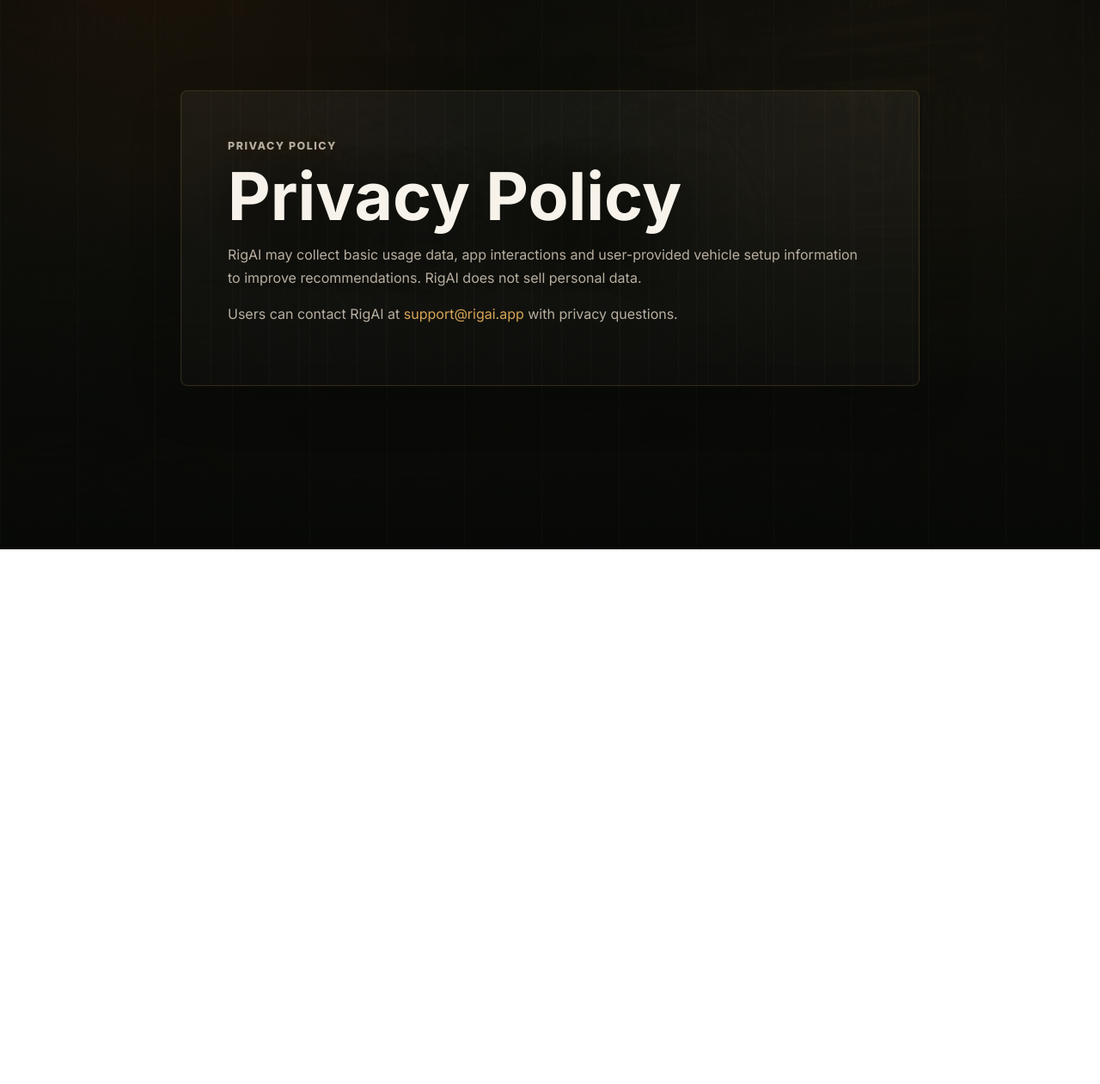
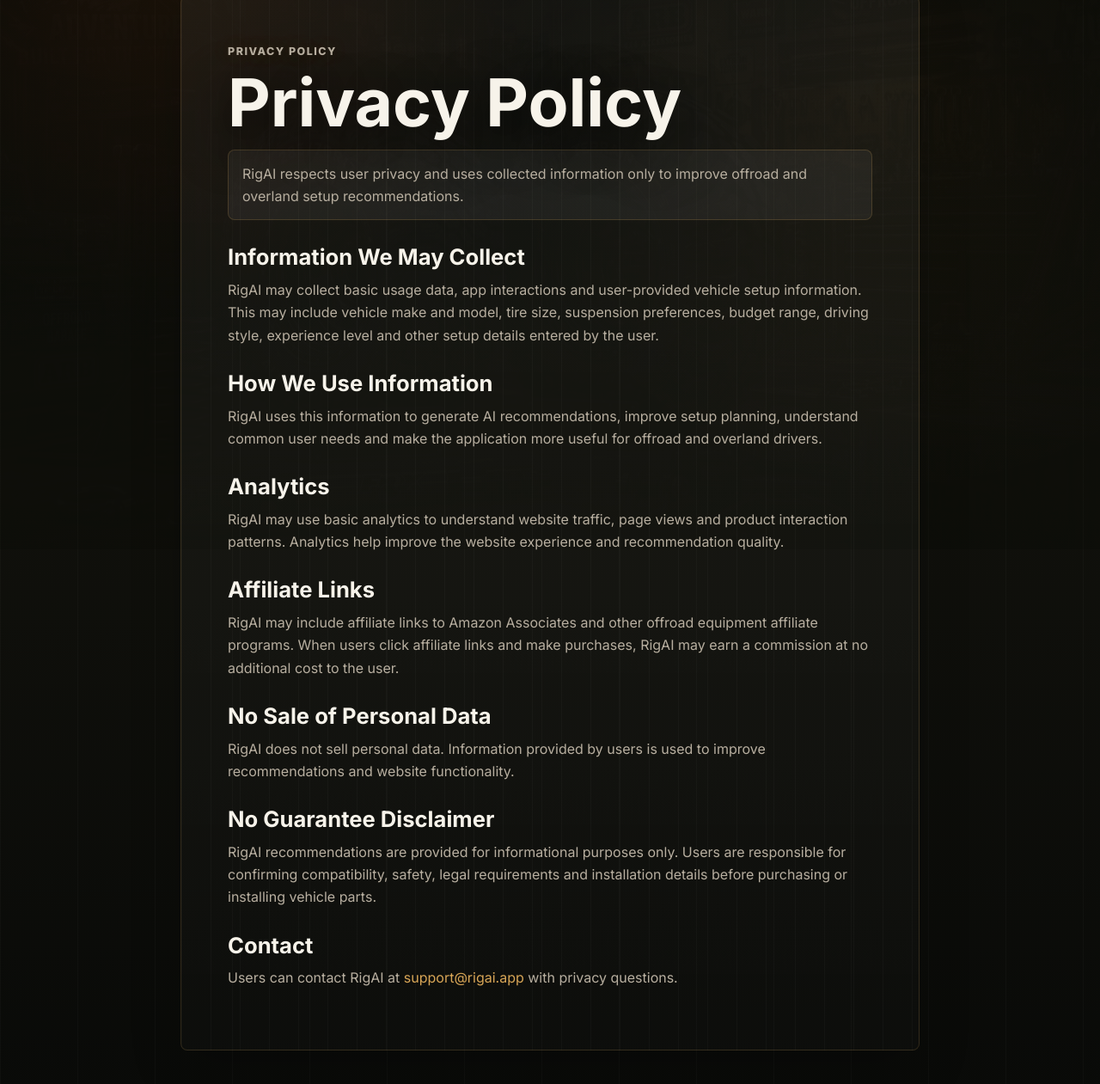
Before and after one commit to maxoffroad/RigAI, a website: page privacy.html in a window 1280 px wide. Shown: the part 161-1422 px from the top of the page at 86% size. Before the commit the page ends 800 px from the top, so only its background shows below. Drawn offline with Linux system fonts and the light colour scheme.

Commit message:
added pages for affiliate

```diff
--- a/privacy.html
+++ b/privacy.html
@@ -11,7 +11,7 @@
       href="https://fonts.googleapis.com/css2?family=Inter:wght@400;500;600;700;800&display=swap"
       rel="stylesheet"
     />
-    <link rel="stylesheet" href="src/styles.css?v=affiliate-1" />
+    <link rel="stylesheet" href="src/styles.css?v=terms-1" />
   </head>
   <body>
     <header class="site-header compact">
@@ -21,6 +21,7 @@
       </a>
       <nav class="nav" aria-label="Main navigation">
         <a href="/">Home</a>
+        <a href="/terms">Terms of Service</a>
         <a href="/affiliate-disclosure">Affiliate Disclosure</a>
         <a href="/contact">Contact</a>
       </nav>
@@ -30,10 +31,54 @@
       <article class="legal-content">
         <p class="eyebrow">Privacy Policy</p>
         <h1>Privacy Policy</h1>
+        <p class="legal-highlight">
+          RigAI respects user privacy and uses collected information only to improve
+          offroad and overland setup recommendations.
+        </p>
+
+        <h2>Information We May Collect</h2>
         <p>
           RigAI may collect basic usage data, app interactions and user-provided vehicle
-          setup information to improve recommendations. RigAI does not sell personal data.
+          setup information. This may include vehicle make and model, tire size, suspension
+          preferences, budget range, driving style, experience level and other setup details
+          entered by the user.
         </p>
+
+        <h2>How We Use Information</h2>
+        <p>
+          RigAI uses this information to generate AI recommendations, improve setup planning,
+          understand common user needs and make the application more useful for offroad and
+          overland drivers.
+        </p>
+
+        <h2>Analytics</h2>
+        <p>
+          RigAI may use basic analytics to understand website traffic, page views and product
+          interaction patterns. Analytics help improve the website experience and recommendation
+          quality.
+        </p>
+
+        <h2>Affiliate Links</h2>
+        <p>
+          RigAI may include affiliate links to Amazon Associates and other offroad equipment
+          affiliate programs. When users click affiliate links and make purchases, RigAI may
+          earn a commission at no additional cost to the user.
+        </p>
+
+        <h2>No Sale of Personal Data</h2>
+        <p>
+          RigAI does not sell personal data. Information provided by users is used to improve
+          recommendations and website functionality.
+        </p>
+
+        <h2>No Guarantee Disclaimer</h2>
+        <p>
+          RigAI recommendations are provided for informational purposes only. Users are
+          responsible for confirming compatibility, safety, legal requirements and installation
+          details before purchasing or installing vehicle parts.
+        </p>
+
+        <h2>Contact</h2>
         <p>
           Users can contact RigAI at
           <a href="mailto:support@rigai.app">support@rigai.app</a> with privacy questions.
--- a/scripts/build.js
+++ b/scripts/build.js
@@ -9,6 +9,7 @@ const entries = [
   "privacy.html",
   "affiliate-disclosure.html",
   "contact.html",
+  "terms.html",
   "_redirects",
   "src"
 ];
--- a/src/styles.css
+++ b/src/styles.css
@@ -716,6 +716,12 @@ h3 {
   font-size: clamp(2.6rem, 7vw, 4.8rem);
 }
 
+.legal-content h2 {
+  margin: 28px 0 10px;
+  font-size: clamp(1.25rem, 3vw, 1.6rem);
+  line-height: 1.15;
+}
+
 .legal-highlight {
   border: 1px solid rgba(216, 166, 87, 0.2);
   border-radius: 8px;
```
Also changed, not shown: affiliate-disclosure.html (+2 -1 lines), contact.html (+2 -1 lines), index.html (+3 -2 lines), terms.html (added, +84 -0 lines), README.md, dist/affiliate-disclosure.html, dist/contact.html, dist/index.html, dist/privacy.html, dist/src/styles.css, dist/terms.html (added), 2 other files.
